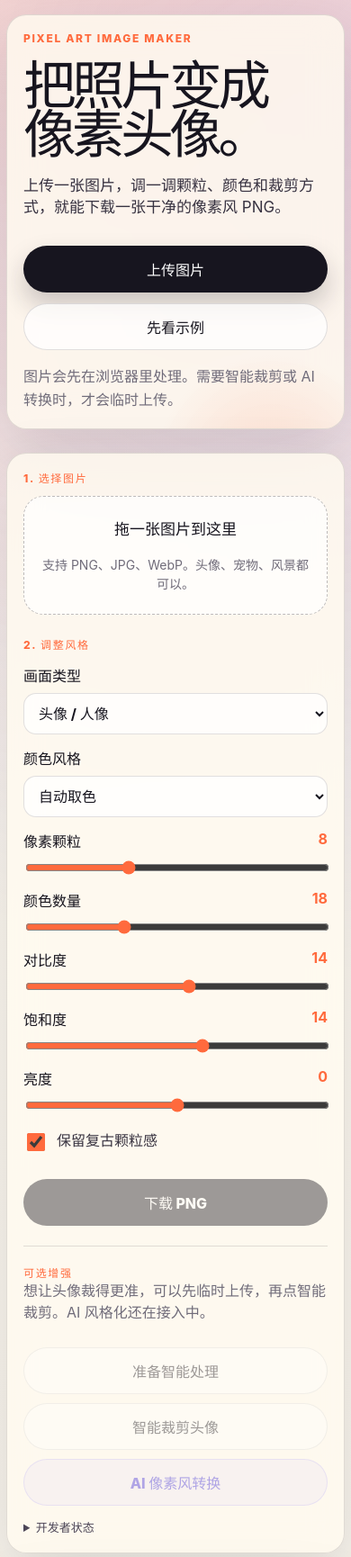
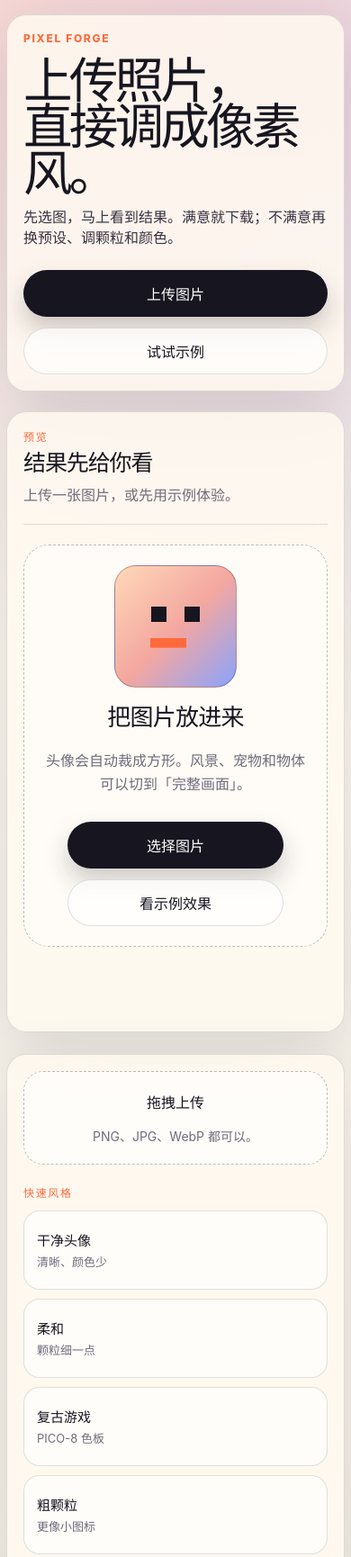
Before and after one commit to suprewen/pixel-forge, a website built with Vite: page index.html in a window 390 px wide. Shown: the top 1730 px of the page at 90% size. Built offline with nearby package versions, Linux system fonts and the light colour scheme.

Commit message:
Redesign Pixel Forge interaction flow

```diff
--- a/src/main.ts
+++ b/src/main.ts
@@ -75,44 +75,70 @@ const app = document.querySelector<HTMLDivElement>('#app')!
 
 app.innerHTML = `
   <main class="shell">
-    <section class="hero-panel">
+    <section class="hero-panel compact-hero">
       <div class="hero-copy">
-        <div class="eyebrow">Pixel art image maker</div>
-        <h1>把照片变成像素头像。</h1>
-        <p class="lead">上传一张图片，调一调颗粒、颜色和裁剪方式，就能下载一张干净的像素风 PNG。</p>
+        <div class="eyebrow">Pixel Forge</div>
+        <h1>上传照片，<br />直接调成像素风。</h1>
+        <p class="lead">先选图，马上看到结果。满意就下载；不满意再换预设、调颗粒和颜色。</p>
+      </div>
       <div class="hero-actions">
         <label class="primary-button" for="fileInput">上传图片</label>
-          <button class="ghost-button" id="demoButton" type="button">先看示例</button>
-        </div>
-        <p class="note">图片会先在浏览器里处理。需要智能裁剪或 AI 转换时，才会临时上传。</p>
-      </div>
-      <div class="hero-card" aria-hidden="true">
-        <div class="pixel-face">
-          <span></span><span></span><span></span>
-        </div>
-        <div class="hero-card-caption">clean pixel output</div>
+        <button class="ghost-button" id="demoButton" type="button">试试示例</button>
       </div>
     </section>
 
     <section class="workspace">
-      <aside class="controls card">
-        <div class="section-kicker">1. 选择图片</div>
-        <input id="fileInput" type="file" accept="image/*" />
-        <div id="dropZone" class="drop-zone">
-          <strong>拖一张图片到这里</strong>
-          <span>支持 PNG、JPG、WebP。头像、宠物、风景都可以。</span>
+      <section class="stage card">
+        <div class="stage-head">
+          <div>
+            <div class="section-kicker">预览</div>
+            <h2>结果先给你看</h2>
+            <p id="status">上传一张图片，或先用示例体验。</p>
+          </div>
+          <div class="stage-actions">
+            <div class="variant-tabs" id="variantTabs" aria-label="像素颗粒选项"></div>
+            <button id="downloadButton" class="primary-button" type="button" disabled>下载 PNG</button>
+          </div>
         </div>
 
-        <div class="section-kicker">2. 调整风格</div>
-        <label class="field">
-          <span>画面类型</span>
-          <select id="mode">
-            <option value="portrait">头像 / 人像</option>
-            <option value="landscape">风景 / 宠物 / 物体</option>
-          </select>
-        </label>
+        <div id="emptyState" class="empty-state">
+          <div class="empty-icon" aria-hidden="true"></div>
+          <h3>把图片放进来</h3>
+          <p>头像会自动裁成方形。风景、宠物和物体可以切到「完整画面」。</p>
+          <div class="empty-actions">
+            <label class="primary-button" for="fileInput">选择图片</label>
+            <button class="ghost-button" id="emptyDemoButton" type="button">看示例效果</button>
+          </div>
+        </div>
 
-        <label class="field">
+        <div class="preview-grid" aria-live="polite">
+          <div class="preview-box"><canvas id="sourceCanvas" width="512" height="512"></canvas><span>裁剪预览</span></div>
+          <div class="preview-box result"><canvas id="resultCanvas" width="512" height="512"></canvas><span>像素结果</span></div>
+        </div>
+      </section>
+
+      <aside class="controls card">
+        <input id="fileInput" type="file" accept="image/*" />
+        <div class="drop-zone compact-drop" id="dropZone">
+          <strong>拖拽上传</strong>
+          <span>PNG、JPG、WebP 都可以。</span>
+        </div>
+
+        <div class="section-kicker">快速风格</div>
+        <div class="preset-grid" aria-label="快速风格预设">
+          <button type="button" class="preset-button active" data-preset="clean"><strong>干净头像</strong><span>清晰、颜色少</span></button>
+          <button type="button" class="preset-button" data-preset="soft"><strong>柔和</strong><span>颗粒细一点</span></button>
+          <button type="button" class="preset-button" data-preset="retro"><strong>复古游戏</strong><span>PICO-8 色板</span></button>
+          <button type="button" class="preset-button" data-preset="chunky"><strong>粗颗粒</strong><span>更像小图标</span></button>
+        </div>
+
+        <div class="section-kicker control-kicker">画面</div>
+        <div class="segmented" role="group" aria-label="画面类型">
+          <button type="button" class="segment active" data-mode="portrait">头像裁剪</button>
+          <button type="button" class="segment" data-mode="landscape">完整画面</button>
+        </div>
+
+        <label class="field palette-field">
           <span>颜色风格</span>
           <select id="palette">
             <option value="adaptive">自动取色</option>
@@ -121,55 +147,33 @@ app.innerHTML = `
             <option value="nesish">NES 游戏机</option>
           </select>
         </label>
+        <select id="mode" class="visually-hidden" aria-hidden="true" tabindex="-1">
+          <option value="portrait">头像 / 人像</option>
+          <option value="landscape">风景 / 宠物 / 物体</option>
+        </select>
 
+        <details class="advanced-panel">
+          <summary>细调参数</summary>
           <label class="field range"><span>像素颗粒 <b id="blockValue">8</b></span><input id="block" type="range" min="3" max="18" value="8" /></label>
           <label class="field range"><span>颜色数量 <b id="colorsValue">18</b></span><input id="colors" type="range" min="4" max="48" value="18" /></label>
           <label class="field range"><span>对比度 <b id="contrastValue">14</b></span><input id="contrast" type="range" min="-40" max="60" value="14" /></label>
           <label class="field range"><span>饱和度 <b id="saturationValue">14</b></span><input id="saturation" type="range" min="-80" max="80" value="14" /></label>
           <label class="field range"><span>亮度 <b id="brightnessValue">0</b></span><input id="brightness" type="range" min="-40" max="40" value="0" /></label>
-
           <label class="check"><input id="dither" type="checkbox" checked /> 保留复古颗粒感</label>
-        <button id="downloadButton" class="primary-button full" type="button" disabled>下载 PNG</button>
+        </details>
 
         <div class="backend-panel">
-          <div class="section-kicker">可选增强</div>
-          <p id="backendStatus">想让头像裁得更准，可以先临时上传，再点智能裁剪。AI 风格化还在接入中。</p>
+          <div class="section-kicker">智能处理</div>
+          <p id="backendStatus">需要更准的人像裁剪时，再点这里。普通像素化不需要上传。</p>
           <button id="uploadButton" class="ghost-button full" type="button" disabled>准备智能处理</button>
-          <button id="detectButton" class="ghost-button full" type="button" disabled>智能裁剪头像</button>
+          <button id="detectButton" class="ghost-button full" type="button" disabled>重新裁头像</button>
           <button id="aiButton" class="secondary-button full" type="button" disabled>AI 像素风转换</button>
           <details class="dev-details">
             <summary>开发者状态</summary>
-            <p>当前已接入上传、临时存储和裁剪接口。AI 转换需要配置图像模型服务后才会启用。</p>
+            <p>上传、临时存储和裁剪接口已接入。AI 转换需要配置图像模型服务后才会启用。</p>
           </details>
         </div>
       </aside>
-
-      <section class="stage card">
-        <div class="stage-head">
-          <div>
-            <div class="section-kicker">3. 预览结果</div>
-            <h2>挑一个最顺眼的版本</h2>
-            <p id="status">上传图片后，这里会显示预览。</p>
-          </div>
-          <div class="variant-tabs" id="variantTabs" aria-label="像素颗粒选项"></div>
-        </div>
-        <div class="preview-grid">
-          <div class="preview-box"><canvas id="sourceCanvas" width="512" height="512"></canvas><span>裁剪预览</span></div>
-          <div class="preview-box result"><canvas id="resultCanvas" width="512" height="512"></canvas><span>像素结果</span></div>
-        </div>
-      </section>
-    </section>
-
-    <section class="explain card">
-      <div>
-        <div class="section-kicker">怎么用</div>
-        <h2>三步完成</h2>
-      </div>
-      <div class="steps">
-        <p><strong>上传图片</strong><span>先用浏览器本地生成像素效果，不需要等待后端。</span></p>
-        <p><strong>调整风格</strong><span>用颗粒、颜色、对比度和调色板找到你喜欢的味道。</span></p>
-        <p><strong>下载结果</strong><span>满意后直接保存 PNG。需要更准的人像裁剪时，再启用智能处理。</span></p>
-      </div>
     </section>
   </main>
 `
@@ -178,6 +182,10 @@ const els = {
   fileInput: document.querySelector<HTMLInputElement>('#fileInput')!,
   dropZone: document.querySelector<HTMLDivElement>('#dropZone')!,
   demoButton: document.querySelector<HTMLButtonElement>('#demoButton')!,
+  emptyDemoButton: document.querySelector<HTMLButtonElement>('#emptyDemoButton')!,
+  emptyState: document.querySelector<HTMLDivElement>('#emptyState')!,
+  presetButtons: [...document.querySelectorAll<HTMLButtonElement>('[data-preset]')],
+  modeButtons: [...document.querySelectorAll<HTMLButtonElement>('[data-mode]')],
   downloadButton: document.querySelector<HTMLButtonElement>('#downloadButton')!,
   uploadButton: document.querySelector<HTMLButtonElement>('#uploadButton')!,
   detectButton: document.querySelector<HTMLButtonElement>('#detectButton')!,
@@ -236,6 +244,18 @@ function bindControls() {
     if (file) loadFile(file)
   })
   els.demoButton.addEventListener('click', loadDemo)
+  els.emptyDemoButton.addEventListener('click', loadDemo)
+  els.presetButtons.forEach((button) => {
+    button.addEventListener('click', () => applyPreset(button.dataset.preset ?? 'clean'))
+  })
+  els.modeButtons.forEach((button) => {
+    button.addEventListener('click', () => {
+      state.settings.mode = button.dataset.mode as Settings['mode']
+      syncControls()
+      updateBackendControls()
+      renderAll()
+    })
+  })
   els.downloadButton.addEventListener('click', downloadCurrent)
   els.uploadButton.addEventListener('click', uploadForBackend)
   els.detectButton.addEventListener('click', runAutoCrop)
@@ -266,6 +286,40 @@ function syncControls() {
   els.mode.value = state.settings.mode
   els.palette.value = state.settings.palette
   els.dither.checked = state.settings.dither
+  updateActiveControls()
+}
+
+
+function applyPreset(name: string) {
+  const presets: Record<string, Partial<Settings>> = {
+    clean: { mode: 'portrait', palette: 'adaptive', block: 7, colors: 18, contrast: 14, saturation: 12, brightness: 0, dither: true },
+    soft: { mode: 'portrait', palette: 'adaptive', block: 5, colors: 28, contrast: 6, saturation: 8, brightness: 2, dither: false },
+    retro: { mode: 'portrait', palette: 'pico8', block: 8, colors: 16, contrast: 18, saturation: 18, brightness: 0, dither: true },
+    chunky: { mode: 'portrait', palette: 'nesish', block: 12, colors: 12, contrast: 24, saturation: 16, brightness: 0, dither: true },
+  }
+  Object.assign(state.settings, presets[name] ?? presets.clean)
+  syncControls()
+  renderAll()
+}
+
+function updateActiveControls() {
+  els.modeButtons.forEach((button) => {
+    button.classList.toggle('active', button.dataset.mode === state.settings.mode)
+  })
+  els.presetButtons.forEach((button) => {
+    const name = button.dataset.preset ?? 'clean'
+    const isActive =
+      (name === 'clean' && state.settings.palette === 'adaptive' && state.settings.block === 7 && state.settings.colors === 18) ||
+      (name === 'soft' && state.settings.block === 5 && !state.settings.dither) ||
+      (name === 'retro' && state.settings.palette === 'pico8') ||
+      (name === 'chunky' && state.settings.block >= 12)
+    button.classList.toggle('active', isActive)
+  })
+}
+
+function updateScreenState(hasImage = Boolean(state.source)) {
+  app.classList.toggle('has-image', hasImage)
+  els.emptyState.hidden = hasImage
 }
 
 async function loadFile(file: File) {
@@ -334,6 +388,8 @@ function loadDemo() {
 }
 
 function renderAll() {
+  updateScreenState()
+  updateActiveControls()
   if (!state.source) return
   els.status.textContent = '正在生成像素版本…'
   requestAnimationFrame(() => {
@@ -628,3 +684,4 @@ function clamp(value: number) {
 bindControls()
 syncControls()
 updateBackendControls()
+updateScreenState(false)
--- a/src/style.css
+++ b/src/style.css
@@ -7,10 +7,7 @@
   -webkit-font-smoothing: antialiased;
   --ink: #17151f;
   --muted: #706c7a;
-  --soft: #a09aa8;
   --paper: #fffaf0;
-  --surface: #ffffff;
-  --surface-2: #f0eadf;
   --line: rgba(23, 21, 31, .13);
   --strong-line: rgba(23, 21, 31, .28);
   --accent: #ff6a3d;
@@ -19,7 +16,6 @@
   --shadow: 0 24px 70px rgba(29, 22, 44, .13);
   --radius-xl: 34px;
   --radius-lg: 24px;
-  --radius-md: 16px;
 }
 
 * { box-sizing: border-box; }
@@ -29,8 +25,8 @@ body {
   min-width: 320px;
   min-height: 100vh;
   background:
-    radial-gradient(circle at 12% -10%, rgba(255, 106, 61, .24), transparent 34%),
-    radial-gradient(circle at 86% 4%, rgba(111, 92, 255, .18), transparent 30%),
+    radial-gradient(circle at 12% -10%, rgba(255, 106, 61, .22), transparent 34%),
+    radial-gradient(circle at 86% 4%, rgba(111, 92, 255, .17), transparent 30%),
     linear-gradient(180deg, #fffaf0 0%, #f7f3ea 52%, #eee8dd 100%);
 }
 
@@ -39,40 +35,27 @@ button, label, summary { -webkit-tap-highlight-color: transparent; }
 h1, h2, h3, p { margin-top: 0; }
 
 .shell {
-  width: min(1220px, calc(100% - 32px));
+  width: min(1240px, calc(100% - 32px));
   margin: 0 auto;
-  padding: 28px 0 56px;
+  padding: 24px 0 56px;
 }
 
 .hero-panel, .card {
   border: 1px solid var(--line);
-  background: rgba(255, 250, 240, .82);
+  background: rgba(255, 250, 240, .84);
   box-shadow: var(--shadow);
   backdrop-filter: blur(18px);
 }
 
-.hero-panel {
-  display: grid;
-  grid-template-columns: minmax(0, 1fr) 340px;
-  gap: clamp(24px, 6vw, 72px);
-  align-items: center;
-  padding: clamp(28px, 6vw, 76px);
-  margin-bottom: 26px;
+.compact-hero {
+  display: flex;
+  justify-content: space-between;
+  align-items: end;
+  gap: 24px;
+  padding: clamp(24px, 4vw, 48px);
+  margin-bottom: 22px;
   border-radius: var(--radius-xl);
-  position: relative;
-  overflow: hidden;
 }
-
-.hero-panel::before {
-  content: "";
-  position: absolute;
-  inset: auto -12% -50% 45%;
-  height: 360px;
-  background: radial-gradient(circle, rgba(255, 106, 61, .18), transparent 60%);
-  pointer-events: none;
-}
-
-.hero-copy { position: relative; z-index: 1; }
 
 .eyebrow, .section-kicker {
   color: var(--accent);
@@ -82,45 +65,43 @@ h1, h2, h3, p { margin-top: 0; }
   text-transform: uppercase;
 }
 
-.eyebrow { margin-bottom: 18px; }
+.eyebrow { margin-bottom: 14px; }
 
 h1 {
-  max-width: 820px;
-  margin-bottom: 18px;
-  font-size: clamp(48px, 8vw, 104px);
-  line-height: .92;
-  letter-spacing: -0.075em;
+  max-width: 760px;
+  margin-bottom: 12px;
+  font-size: clamp(42px, 6vw, 76px);
+  line-height: .94;
+  letter-spacing: -0.07em;
   text-wrap: balance;
 }
 
 h2 {
   margin: 8px 0 10px;
-  font-size: clamp(24px, 3vw, 34px);
+  font-size: clamp(25px, 3vw, 38px);
   line-height: 1.05;
-  letter-spacing: -0.04em;
+  letter-spacing: -0.045em;
+}
+
+h3 {
+  margin-bottom: 8px;
+  font-size: 26px;
+  letter-spacing: -0.03em;
 }
 
 .lead {
-  max-width: 660px;
+  max-width: 680px;
   margin-bottom: 0;
   color: #373241;
-  font-size: clamp(18px, 2.2vw, 25px);
+  font-size: clamp(17px, 2vw, 22px);
   line-height: 1.45;
   text-wrap: pretty;
 }
 
-.note {
-  max-width: 640px;
-  margin-bottom: 0;
-  color: var(--muted);
-  line-height: 1.65;
-}
-
-.hero-actions {
+.hero-actions, .empty-actions {
   display: flex;
   gap: 12px;
   flex-wrap: wrap;
-  margin: 30px 0 16px;
 }
 
 .primary-button, .ghost-button, .secondary-button {
@@ -136,6 +117,7 @@ h2 {
   font-weight: 780;
   text-decoration: none;
   cursor: pointer;
+  white-space: nowrap;
   transition: transform .16s ease, box-shadow .16s ease, opacity .16s ease, background .16s ease;
 }
 
@@ -146,7 +128,7 @@ h2 {
 }
 
 .ghost-button {
-  background: rgba(255, 255, 255, .72);
+  background: rgba(255, 255, 255, .74);
   border-color: var(--line);
 }
 
@@ -156,12 +138,14 @@ h2 {
   color: #4330d8;
 }
 
-.primary-button:hover, .ghost-button:hover, .secondary-button:hover {
+.primary-button:hover, .ghost-button:hover, .secondary-button:hover,
+.preset-button:hover, .segment:hover {
   transform: translateY(-1px);
-  box-shadow: 0 16px 34px rgba(23, 21, 31, .16);
+  box-shadow: 0 16px 34px rgba(23, 21, 31, .14);
 }
 
-.primary-button:focus-visible, .ghost-button:focus-visible, .secondary-button:focus-visible, select:focus-visible, input:focus-visible, summary:focus-visible {
+.primary-button:focus-visible, .ghost-button:focus-visible, .secondary-button:focus-visible,
+select:focus-visible, input:focus-visible, summary:focus-visible, .preset-button:focus-visible, .segment:focus-visible {
   outline: 3px solid rgba(255, 106, 61, .32);
   outline-offset: 3px;
 }
@@ -175,46 +159,9 @@ h2 {
 
 .full { width: 100%; margin-top: 10px; }
 
-.hero-card {
-  position: relative;
-  z-index: 1;
-  display: grid;
-  gap: 16px;
-  justify-items: center;
-  padding: 20px;
-  border: 1px solid var(--line);
-  border-radius: 30px;
-  background: linear-gradient(180deg, rgba(255,255,255,.72), rgba(255,255,255,.38));
-}
-
-.pixel-face {
-  width: min(280px, 100%);
-  aspect-ratio: 1;
-  border-radius: 24px;
-  border: 1px solid var(--strong-line);
-  image-rendering: pixelated;
-  background:
-    linear-gradient(#17151f 0 0) 32% 38% / 12% 12% no-repeat,
-    linear-gradient(#17151f 0 0) 67% 38% / 12% 12% no-repeat,
-    linear-gradient(#ff6a3d 0 0) 43% 64% / 28% 8% no-repeat,
-    linear-gradient(#3b2a26 0 0) 18% 18% / 64% 18% no-repeat,
-    linear-gradient(#3b2a26 0 0) 12% 31% / 18% 36% no-repeat,
-    linear-gradient(#3b2a26 0 0) 72% 31% / 18% 36% no-repeat,
-    linear-gradient(135deg, #ffd8b8, #f3a7a0 52%, #8aa3ff);
-  box-shadow: inset 0 0 0 16px rgba(255, 255, 255, .24), 0 22px 50px rgba(23,21,31,.17);
-}
-
-.hero-card-caption {
-  color: var(--muted);
-  font-size: 13px;
-  font-weight: 760;
-  letter-spacing: .08em;
-  text-transform: uppercase;
-}
-
 .workspace {
   display: grid;
-  grid-template-columns: 352px minmax(0, 1fr);
+  grid-template-columns: minmax(0, 1fr) 360px;
   gap: 24px;
   align-items: start;
 }
@@ -224,69 +171,11 @@ h2 {
   padding: 24px;
 }
 
-.controls { position: sticky; top: 20px; }
+.stage { min-height: 690px; position: relative; overflow: hidden; }
+.controls { position: sticky; top: 18px; }
 #fileInput { position: absolute; inline-size: 1px; block-size: 1px; overflow: hidden; opacity: 0; }
+.visually-hidden { position: absolute; width: 1px; height: 1px; opacity: 0; pointer-events: none; }
 
-.drop-zone {
-  display: grid;
-  gap: 8px;
-  place-items: center;
-  min-height: 132px;
-  padding: 18px;
-  margin: 12px 0 24px;
-  text-align: center;
-  border: 1.5px dashed var(--strong-line);
-  border-radius: 22px;
-  background: rgba(255,255,255,.66);
-  transition: border-color .16s ease, background .16s ease, transform .16s ease;
-}
-
-.drop-zone strong { font-size: 17px; }
-.drop-zone span { color: var(--muted); font-size: 14px; line-height: 1.5; }
-.drop-zone.dragging { background: rgba(67, 201, 129, .13); border-color: var(--green); transform: scale(1.01); }
-
-.field { display: grid; gap: 8px; margin: 14px 0; font-weight: 760; }
-.field span { display: flex; justify-content: space-between; gap: 10px; }
-.field b { color: var(--accent); }
-select, input[type="range"] { width: 100%; }
-select {
-  min-height: 46px;
-  border: 1px solid var(--line);
-  border-radius: 14px;
-  background: rgba(255,255,255,.74);
-  padding: 10px 12px;
-  color: var(--ink);
-  font-weight: 690;
-}
-input[type="range"] { accent-color: var(--accent); }
-
-.check {
-  display: flex;
-  gap: 10px;
-  line-height: 1.4;
-  font-weight: 690;
-  margin: 18px 0;
-  color: #383340;
-}
-.check input { width: 20px; height: 20px; accent-color: var(--accent); flex: none; }
-
-.backend-panel {
-  margin-top: 22px;
-  padding-top: 20px;
-  border-top: 1px solid var(--line);
-}
-.backend-panel p { color: var(--muted); line-height: 1.55; }
-
-.dev-details {
-  margin-top: 14px;
-  color: var(--muted);
-  font-size: 13px;
-  line-height: 1.55;
-}
-.dev-details summary { cursor: pointer; font-weight: 760; color: #4d4657; }
-.dev-details p { margin: 8px 0 0; }
-
-.stage { min-height: 650px; }
 .stage-head {
   display: flex;
   align-items: start;
@@ -296,8 +185,11 @@ input[type="range"] { accent-color: var(--accent); }
   margin-bottom: 22px;
   border-bottom: 1px solid var(--line);
 }
+
 #status { margin-bottom: 0; color: var(--muted); line-height: 1.55; }
+.stage-actions { display: flex; gap: 10px; align-items: center; flex-wrap: wrap; justify-content: flex-end; }
 .variant-tabs { display: flex; gap: 8px; flex-wrap: wrap; justify-content: flex-end; }
+.variant-tabs:empty { display: none; }
 .variant-tabs button {
   min-height: 40px;
   border: 1px solid var(--line);
@@ -308,6 +200,31 @@ input[type="range"] { accent-color: var(--accent); }
   cursor: pointer;
 }
 .variant-tabs button.active { background: var(--ink); color: white; }
+
+.empty-state {
+  display: grid;
+  place-items: center;
+  gap: 12px;
+  min-height: 460px;
+  text-align: center;
+  border: 1.5px dashed var(--strong-line);
+  border-radius: 28px;
+  background: rgba(255,255,255,.5);
+  padding: 32px;
+}
+.empty-state p { max-width: 430px; color: var(--muted); line-height: 1.6; }
+.empty-icon {
+  width: 136px;
+  aspect-ratio: 1;
+  border-radius: 24px;
+  border: 1px solid var(--strong-line);
+  image-rendering: pixelated;
+  background:
+    linear-gradient(#17151f 0 0) 34% 38% / 13% 13% no-repeat,
+    linear-gradient(#17151f 0 0) 66% 38% / 13% 13% no-repeat,
+    linear-gradient(#ff6a3d 0 0) 42% 65% / 30% 8% no-repeat,
+    linear-gradient(135deg, #ffd8b8, #f3a7a0 52%, #8aa3ff);
+}
 
 .preview-grid {
   display: grid;
@@ -337,48 +254,140 @@ input[type="range"] { accent-color: var(--accent); }
   image-rendering: pixelated;
 }
 .result canvas { background: #fff; }
+#app:not(.has-image) .preview-grid { display: none; }
+#app:not(.has-image) .stage-actions { display: none; }
+#app.has-image .empty-state { display: none; }
 
-.explain {
-  display: grid;
-  grid-template-columns: 240px 1fr;
-  gap: 24px;
-  margin-top: 24px;
-}
-.steps {
-  display: grid;
-  grid-template-columns: repeat(3, minmax(0, 1fr));
-  gap: 14px;
-}
-.steps p {
+.drop-zone {
   display: grid;
   gap: 8px;
-  margin: 0;
-  padding: 18px;
+  place-items: center;
+  min-height: 104px;
+  padding: 16px;
+  margin-bottom: 22px;
+  text-align: center;
+  border: 1.5px dashed var(--strong-line);
+  border-radius: 22px;
+  background: rgba(255,255,255,.64);
+  transition: border-color .16s ease, background .16s ease, transform .16s ease;
+}
+.drop-zone strong { font-size: 16px; }
+.drop-zone span { color: var(--muted); font-size: 14px; line-height: 1.5; }
+.drop-zone.dragging { background: rgba(67, 201, 129, .13); border-color: var(--green); transform: scale(1.01); }
+
+.preset-grid {
+  display: grid;
+  grid-template-columns: repeat(2, minmax(0, 1fr));
+  gap: 10px;
+  margin: 12px 0 22px;
+}
+.preset-button {
+  min-height: 88px;
+  padding: 14px;
+  text-align: left;
   border: 1px solid var(--line);
-  border-radius: 20px;
-  background: rgba(255,255,255,.58);
+  border-radius: 18px;
+  background: rgba(255,255,255,.66);
+  color: var(--ink);
+  cursor: pointer;
+  transition: transform .16s ease, box-shadow .16s ease, border-color .16s ease, background .16s ease;
+}
+.preset-button strong, .preset-button span { display: block; }
+.preset-button strong { margin-bottom: 6px; font-size: 15px; }
+.preset-button span { color: var(--muted); font-size: 13px; line-height: 1.35; }
+.preset-button.active {
+  border-color: rgba(255, 106, 61, .55);
+  background: rgba(255, 106, 61, .12);
+}
+
+.control-kicker { margin-top: 6px; }
+.segmented {
+  display: grid;
+  grid-template-columns: repeat(2, minmax(0, 1fr));
+  gap: 8px;
+  margin: 12px 0 14px;
+  padding: 4px;
+  border: 1px solid var(--line);
+  border-radius: 999px;
+  background: rgba(255,255,255,.5);
+}
+.segment {
+  min-height: 42px;
+  border: 0;
+  border-radius: 999px;
+  background: transparent;
+  color: var(--muted);
+  font-weight: 780;
+  cursor: pointer;
+  transition: transform .16s ease, box-shadow .16s ease, background .16s ease, color .16s ease;
+}
+.segment.active { background: var(--ink); color: white; }
+
+.field { display: grid; gap: 8px; margin: 14px 0; font-weight: 760; }
+.field span { display: flex; justify-content: space-between; gap: 10px; }
+.field b { color: var(--accent); }
+select, input[type="range"] { width: 100%; }
+select {
+  min-height: 46px;
+  border: 1px solid var(--line);
+  border-radius: 14px;
+  background: rgba(255,255,255,.74);
+  padding: 10px 12px;
+  color: var(--ink);
+  font-weight: 690;
+}
+input[type="range"] { accent-color: var(--accent); }
+.palette-field { margin-bottom: 18px; }
+
+.advanced-panel, .dev-details {
+  color: var(--muted);
+  font-size: 14px;
   line-height: 1.55;
 }
-.steps strong { font-size: 17px; }
-.steps span { color: var(--muted); }
+.advanced-panel {
+  padding: 14px 0;
+  border-top: 1px solid var(--line);
+  border-bottom: 1px solid var(--line);
+}
+.advanced-panel summary, .dev-details summary { cursor: pointer; font-weight: 780; color: #4d4657; }
+.check {
+  display: flex;
+  gap: 10px;
+  line-height: 1.4;
+  font-weight: 690;
+  margin: 18px 0 2px;
+  color: #383340;
+}
+.check input { width: 20px; height: 20px; accent-color: var(--accent); flex: none; }
+
+.backend-panel {
+  margin-top: 20px;
+}
+.backend-panel p { color: var(--muted); line-height: 1.55; }
+.dev-details { margin-top: 14px; font-size: 13px; }
+.dev-details p { margin: 8px 0 0; }
 
 @media (prefers-reduced-motion: reduce) {
   *, *::before, *::after { transition-duration: .01ms !important; scroll-behavior: auto !important; }
 }
 
-@media (max-width: 960px) {
-  .shell { width: min(100% - 20px, 760px); padding-top: 16px; }
-  .hero-panel, .workspace, .preview-grid, .explain, .steps { grid-template-columns: 1fr; }
-  .hero-card { display: none; }
+@media (max-width: 980px) {
+  .shell { width: min(100% - 20px, 780px); padding-top: 16px; }
+  .compact-hero, .workspace, .preview-grid { grid-template-columns: 1fr; }
+  .compact-hero { display: grid; align-items: start; }
   .controls { position: static; }
   .stage-head { flex-direction: column; }
-  .variant-tabs { justify-content: flex-start; }
+  .stage-actions { justify-content: flex-start; }
 }
 
-@media (max-width: 520px) {
+@media (max-width: 560px) {
   .shell { width: min(100% - 14px, 520px); }
   .hero-panel, .card { border-radius: 22px; padding: 18px; }
-  h1 { font-size: clamp(42px, 15vw, 64px); }
-  .lead { font-size: 17px; }
+  h1 { font-size: clamp(38px, 14vw, 58px); }
+  .lead { font-size: 16px; }
   .primary-button, .ghost-button, .secondary-button { width: 100%; }
+  .preset-grid { grid-template-columns: 1fr; }
+  .segmented { border-radius: 18px; grid-template-columns: 1fr; }
+  .segment { border-radius: 14px; }
+  .empty-state { min-height: 360px; padding: 22px; }
 }
```
Lines whose indentation alone changed are shown as unchanged.
